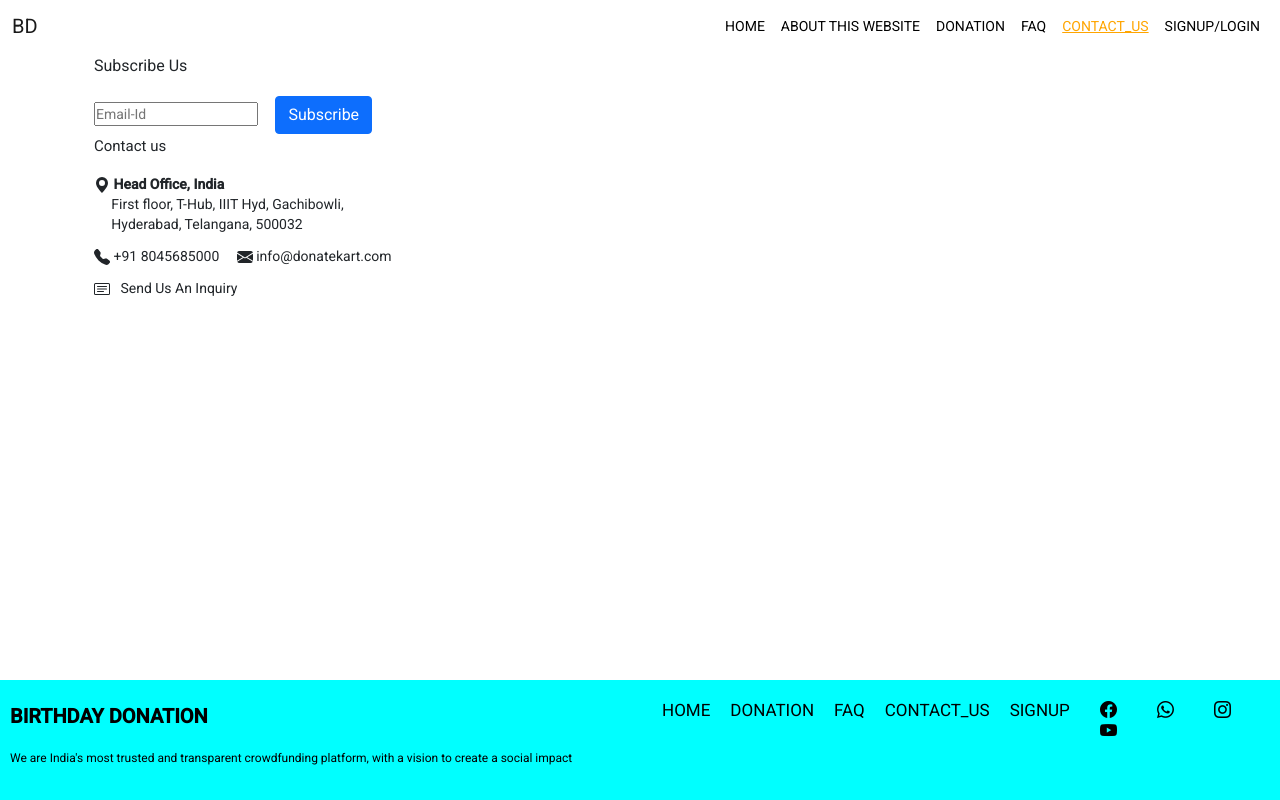
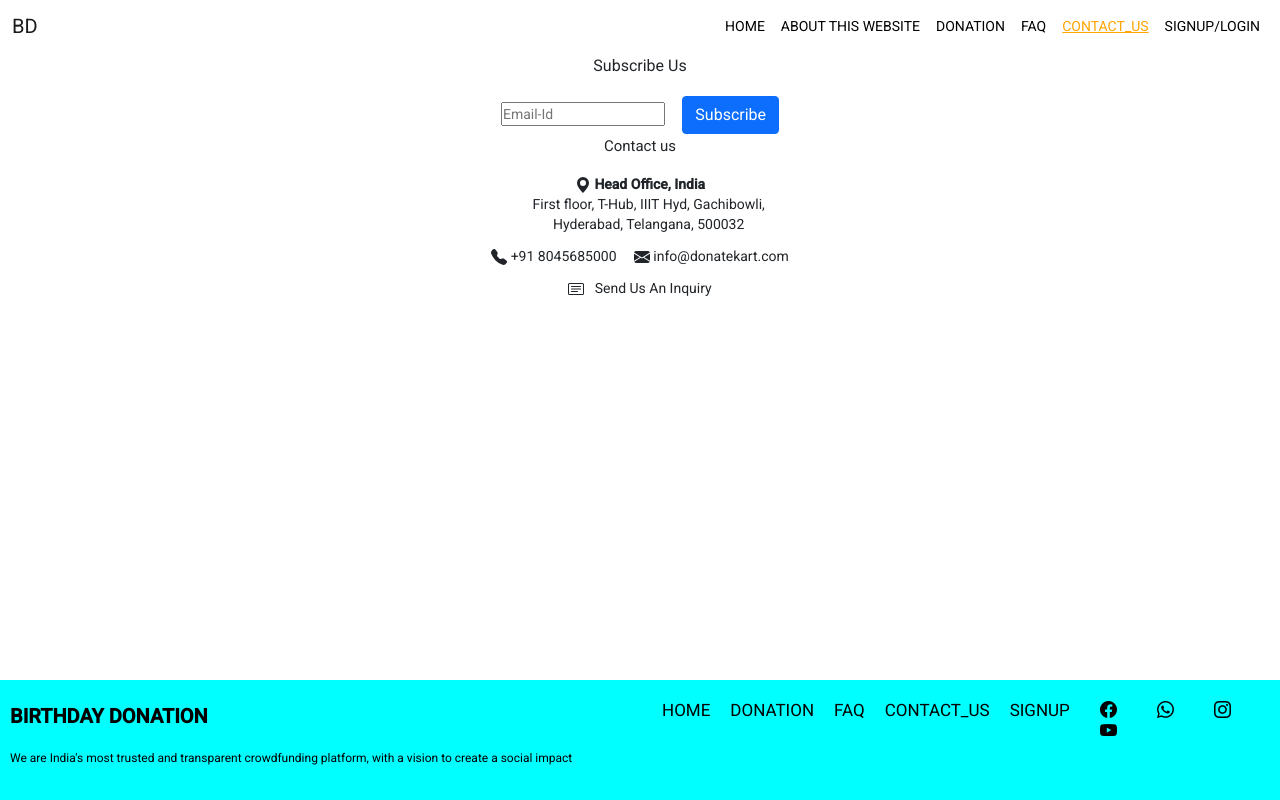
Before and after one commit to crony10/Birthday_donation, an Angular app in the folder BIRTHDAY_DONATION-1/: page /contact-us in a window 1280 px wide. Built offline with nearby package versions, Linux system fonts and the light colour scheme.

Commit message:
dhruvish's change

```diff
--- a/BIRTHDAY_DONATION-1/src/app/pages/contact-us/contact-us.component.html
+++ b/BIRTHDAY_DONATION-1/src/app/pages/contact-us/contact-us.component.html
@@ -1,5 +1,5 @@
-<div class="container">
-    <div class="container">
+
+    <div class="container text-center"  >
 
         <h3>Subscribe Us</h3>
         <input type="text" class="Email-Id" placeholder="Email-Id"> &nbsp; &nbsp; <button type="button" class="btn btn-primary">Subscribe</button>
@@ -27,4 +27,3 @@
             <path d="M3 5.5a.5.5 0 0 1 .5-.5h9a.5.5 0 0 1 0 1h-9a.5.5 0 0 1-.5-.5zM3 8a.5.5 0 0 1 .5-.5h9a.5.5 0 0 1 0 1h-9A.5.5 0 0 1 3 8zm0 2.5a.5.5 0 0 1 .5-.5h6a.5.5 0 0 1 0 1h-6a.5.5 0 0 1-.5-.5z"/>
           </svg> &nbsp; Send Us An Inquiry</p>
         </div>
-</div>
--- a/BIRTHDAY_DONATION-1/src/app/pages/home/home.component.html
+++ b/BIRTHDAY_DONATION-1/src/app/pages/home/home.component.html
@@ -134,13 +134,13 @@
     <div id="carouselExampleControls" class="carousel slide" data-bs-ride="carousel">
         <div class="carousel-inner">
           <div class="carousel-item active">
-            <img src="assets/images/carousel-1.png" class="d-block w-100" alt="...">
+            <img src="assets/image/carousel-1.png" class="d-block w-100" alt="...">
           </div>
           <div class="carousel-item">
-            <img src="assets/images/carousel-2.png" class="d-block w-100" alt="...">
+            <img src="assets/image/carousel-2.png" class="d-block w-100" alt="...">
           </div>
           <div class="carousel-item">
-            <img src="assets/images/carousel-3.png" class="d-block w-100" alt="...">
+            <img src="assets/image/carousel-3.png" class="d-block w-100" alt="...">
           </div>
         </div>
         <button class="carousel-control-prev" type="button" data-bs-target="#carouselExampleControls" data-bs-slide="prev">
```
Also changed, not shown: BIRTHDAY_DONATION-1/dhruvish change.txt (added), 1 other file (tests, documents, lock files or other folders).
